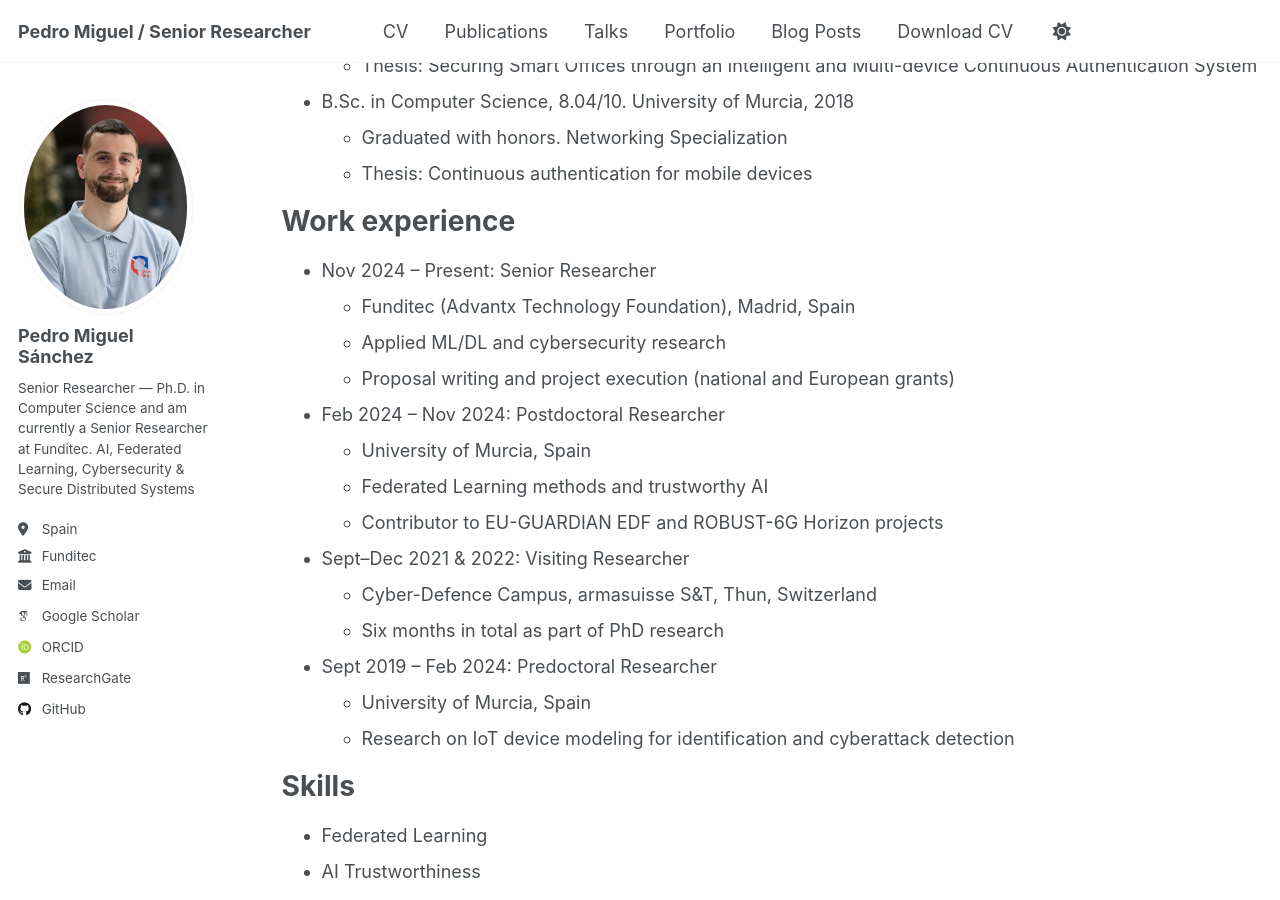
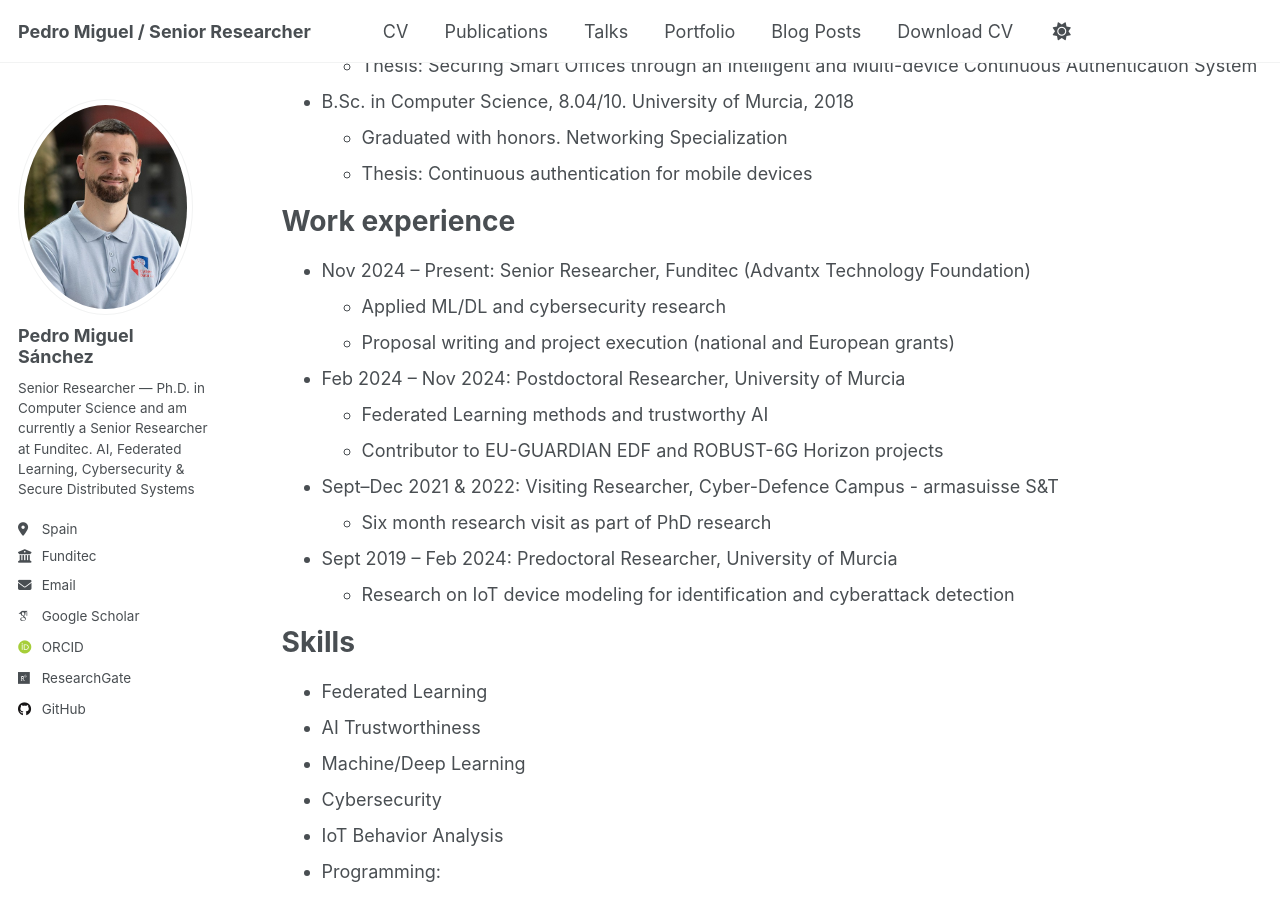
Before and after one commit to sxz0/sxz0.github.io, a Jekyll site: the page built from _pages/cv.md, in a window 1280 px wide and 900 px high, scrolled down 285 px. Built offline with Jekyll 4.4.1, drawn with Linux system fonts in a browser that asks for light colours; some web fonts are replaced.

Commit message:
Update cv.md

```diff
--- a/_pages/cv.md
+++ b/_pages/cv.md
@@ -22,22 +22,18 @@ Education
 
 Work experience
 ======
-* Nov 2024 – Present: Senior Researcher
-  * Funditec (Advantx Technology Foundation), Madrid, Spain
+* Nov 2024 – Present: Senior Researcher, Funditec (Advantx Technology Foundation)
   * Applied ML/DL and cybersecurity research
   * Proposal writing and project execution (national and European grants)
 
-* Feb 2024 – Nov 2024: Postdoctoral Researcher
-  * University of Murcia, Spain
+* Feb 2024 – Nov 2024: Postdoctoral Researcher, University of Murcia
   * Federated Learning methods and trustworthy AI
   * Contributor to EU-GUARDIAN EDF and ROBUST-6G Horizon projects
 
-* Sept–Dec 2021 & 2022: Visiting Researcher
-  * Cyber-Defence Campus, armasuisse S&T, Thun, Switzerland
-  * Six months in total as part of PhD research
+* Sept–Dec 2021 & 2022: Visiting Researcher, Cyber-Defence Campus - armasuisse S&T
+  * Six month research visit as part of PhD research
 
-* Sept 2019 – Feb 2024: Predoctoral Researcher
-  * University of Murcia, Spain
+* Sept 2019 – Feb 2024: Predoctoral Researcher, University of Murcia
   * Research on IoT device modeling for identification and cyberattack detection
 
 Skills
```
